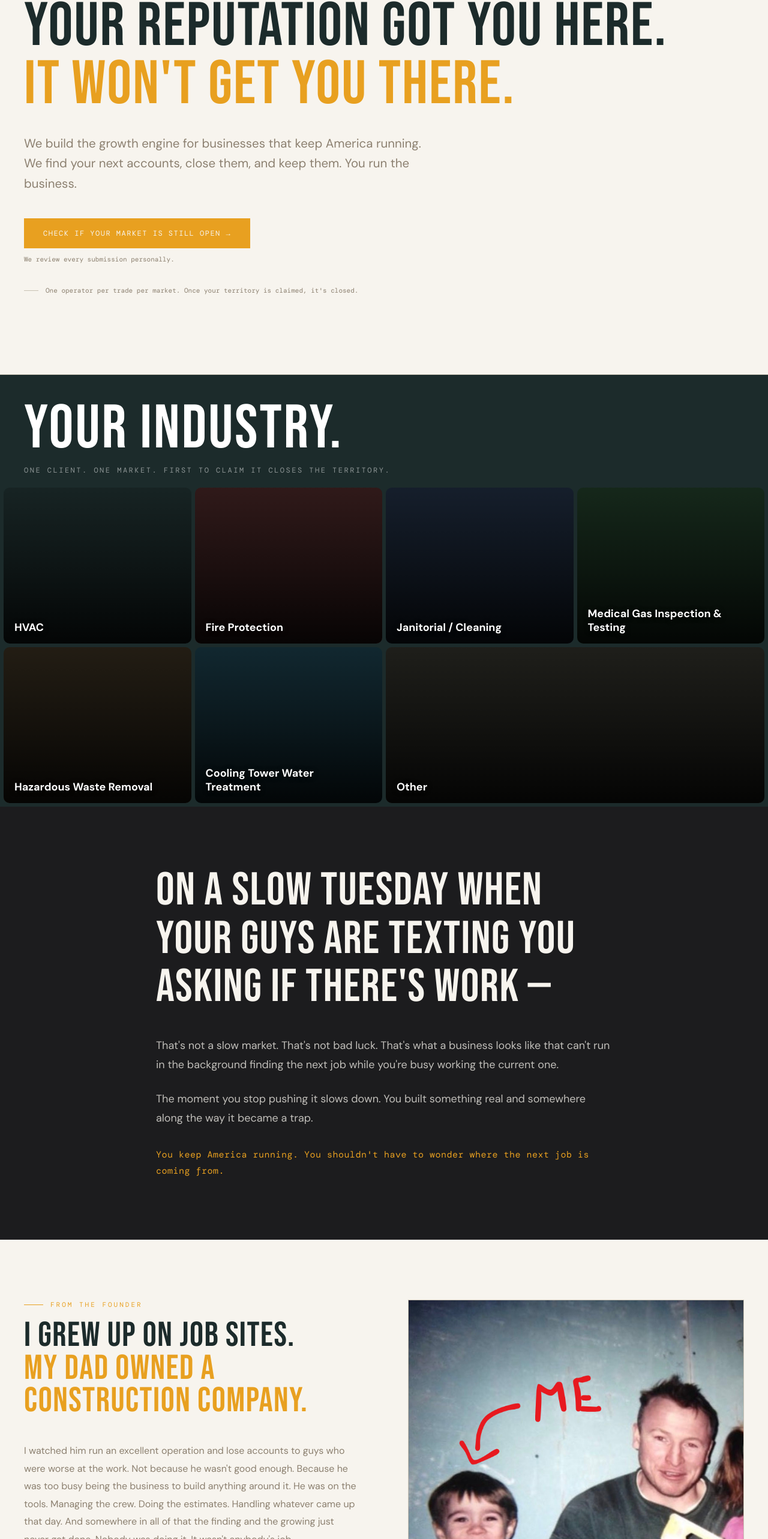
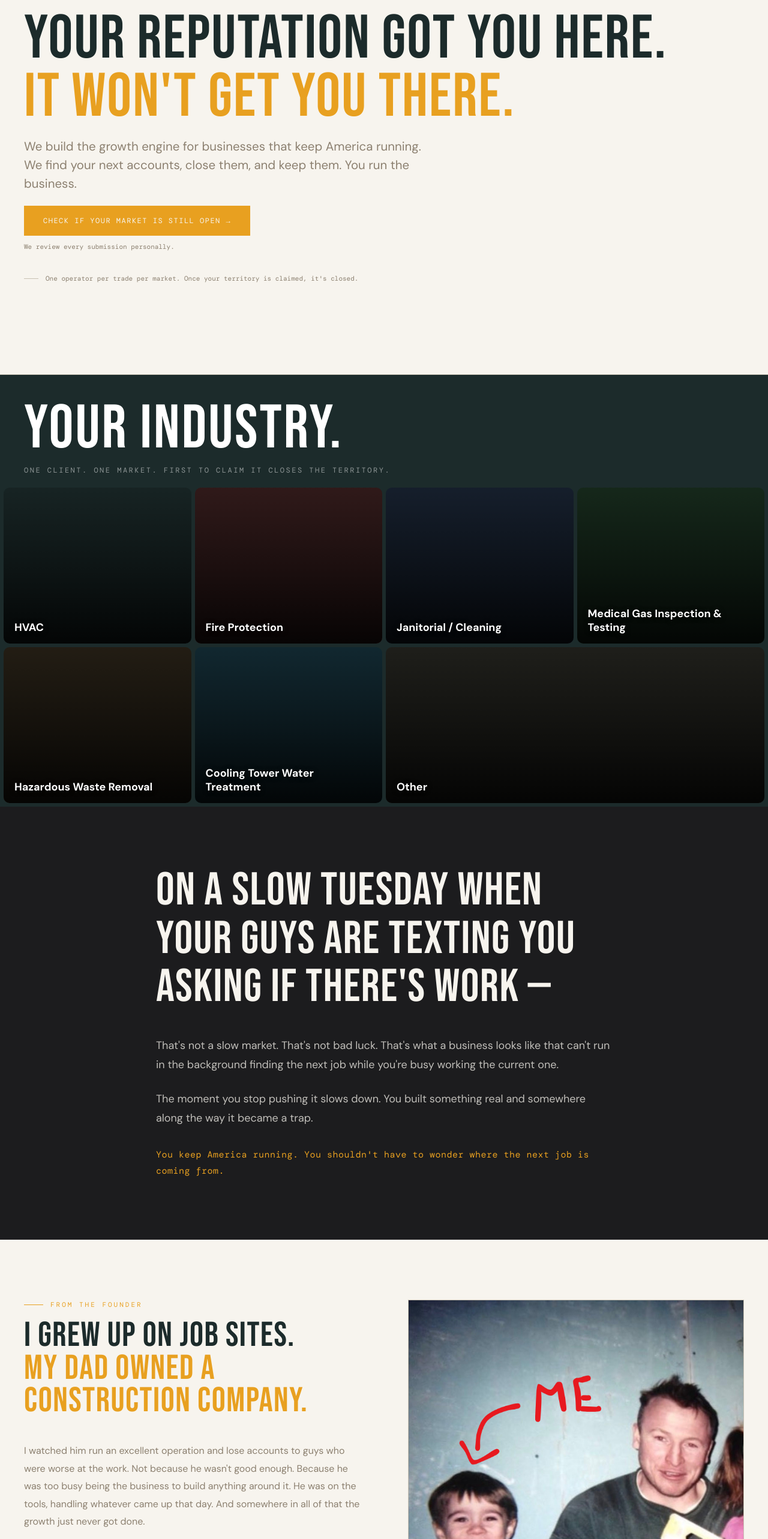
Before and after one commit to KierinF/deeno-brands, a Next.js app: page / in a window 1280 px wide. Shown: the part 175-2741 px from the top of the page at 60% size. Built offline with nearby package versions, Linux system fonts and the light colour scheme.

Commit message:
Hero: tighten spacing. FounderSection: condense founder copy

```diff
--- a/app/components/FounderSection.tsx
+++ b/app/components/FounderSection.tsx
@@ -48,13 +48,13 @@ export default function FounderSection() {
 
             <div style={{ display: "flex", flexDirection: "column", gap: 20, color: "#8C8070", fontSize: 16, lineHeight: 1.85 }}>
               <p>
-                I watched him run an excellent operation and lose accounts to guys who were worse at the work. Not because he wasn&apos;t good enough. Because he was too busy being the business to build anything around it. He was on the tools. Managing the crew. Doing the estimates. Handling whatever came up that day. And somewhere in all of that the finding and the growing just never got done. Nobody was doing it. It wasn&apos;t anybody&apos;s job.
+                I watched him run an excellent operation and lose accounts to guys who were worse at the work. Not because he wasn&apos;t good enough. Because he was too busy being the business to build anything around it. He was on the tools, handling whatever came up that day. And somewhere in all of that the growth just never got done.
               </p>
               <p style={{ color: "#1C2B2B", fontWeight: 600, fontSize: 17 }}>
                 He was better than the guys getting the contracts. He just couldn&apos;t get in the room.
               </p>
               <p>
-                I spent half a decade taking some of the fastest growing software companies in the country from six figures to eight by building revenue systems. The infrastructure that takes a company from guessing to growing predictably. The kind of growth function that runs whether the founder is selling or not.
+                I spent half a decade taking some of the fastest growing software companies in the country from six figures to eight by building revenue systems. Building the infrastructure that takes a company from guessing to growing predictably. One that runs whether the founder is selling or not.
               </p>
               <p>
                 At some point I realized I&apos;d spent years building that for companies that already had every advantage. And my dad never had any of it.
--- a/app/components/Hero.tsx
+++ b/app/components/Hero.tsx
@@ -45,7 +45,7 @@ export default function Hero() {
           lineHeight: 0.95,
           letterSpacing: "2px",
           color: "#1C2B2B",
-          marginBottom: 32,
+          marginBottom: 18,
           opacity: mounted ? 1 : 0,
           transform: mounted ? "none" : "translateY(12px)",
           transition: "opacity 0.5s ease 0.1s, transform 0.5s ease 0.1s",
@@ -58,8 +58,8 @@ export default function Hero() {
           maxWidth: 680,
           color: "#8C8070",
           fontSize: "clamp(20px, 1.6vw, 24px)",
-          lineHeight: 1.65,
-          marginBottom: 40,
+          lineHeight: 1.5,
+          marginBottom: 22,
           opacity: mounted ? 1 : 0,
           transform: mounted ? "none" : "translateY(12px)",
           transition: "opacity 0.5s ease 0.2s, transform 0.5s ease 0.2s",
```
